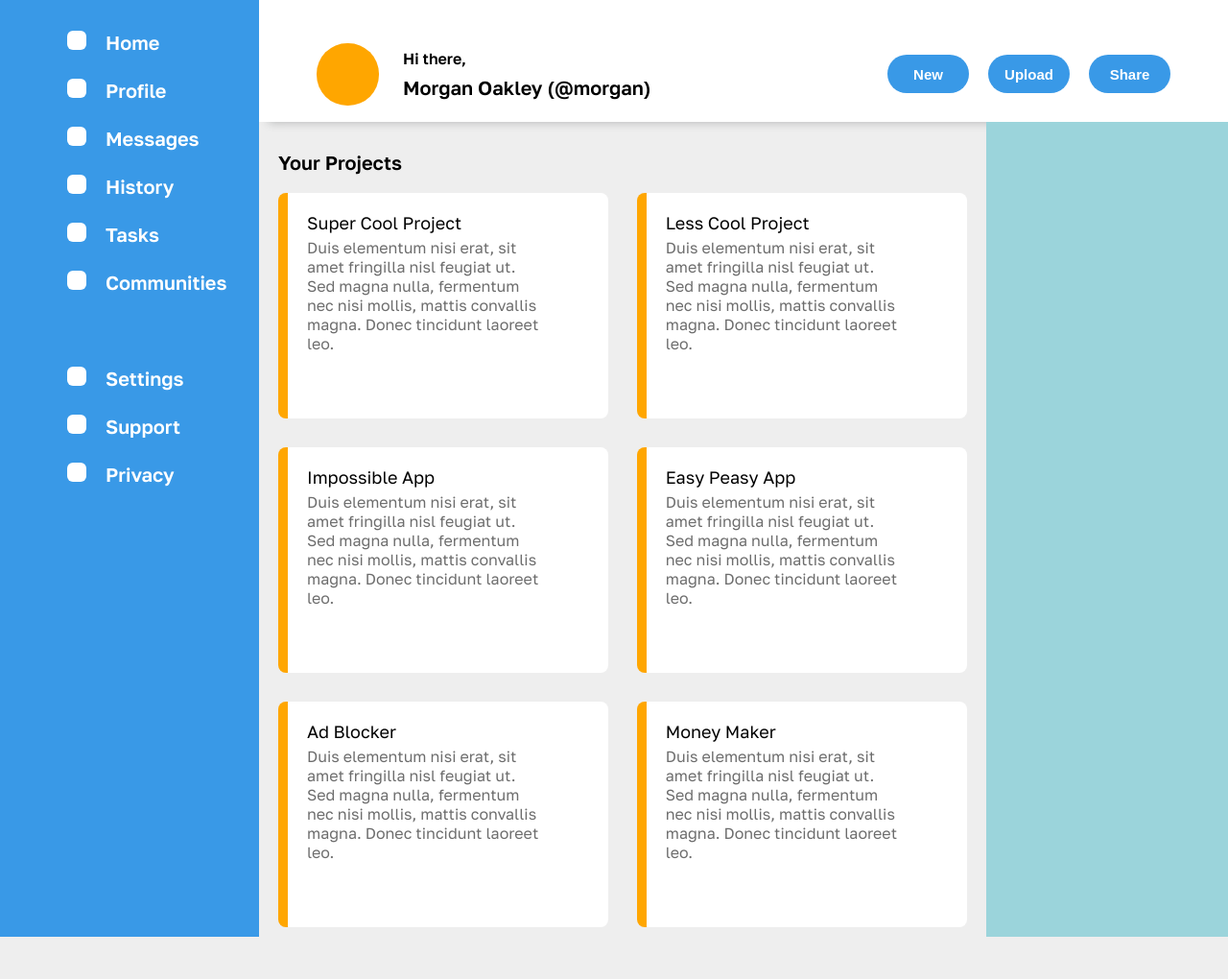
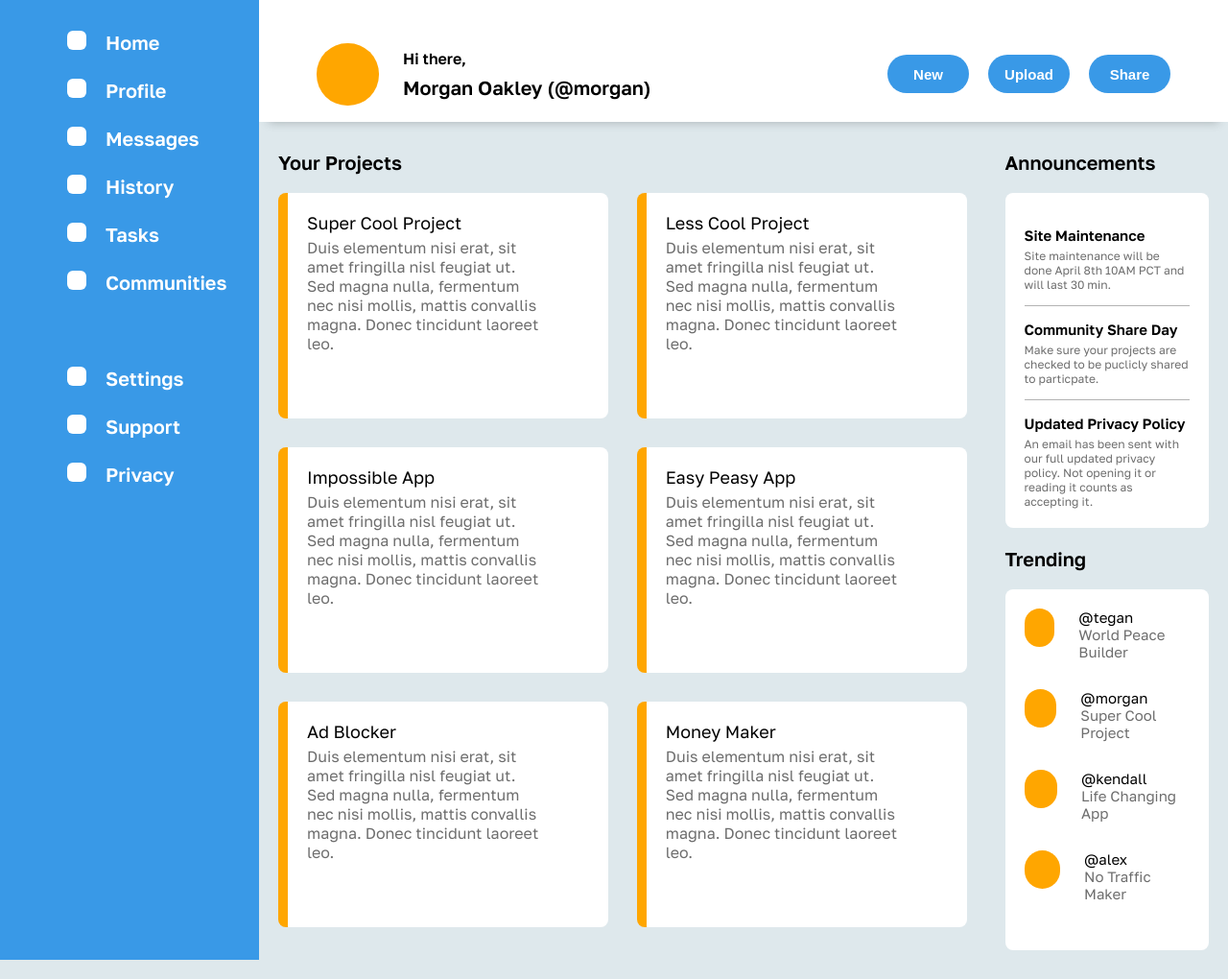
Before and after one commit to lia-na-2210/Project-Admin-Dashboard, a plain HTML site: page index.html in a window 1280 px wide. Shown: the part 73-1093 px from the top of the page at 96% size. Before the commit the page ends 1069 px from the top, so only its background shows below. Drawn offline with Linux system fonts and the light colour scheme.

Commit message:
styling almost done

```diff
--- a/index.html
+++ b/index.html
@@ -115,7 +115,56 @@
                 </div>
             </div>
         </div>
-        <div class="notifications"></div>
+        <div class="notifications">
+            <p id="title-section">Announcements</p>
+            <div class="announcements">
+                <div>
+                    <p>Site Maintenance</p>
+                    <span>Site maintenance will be done April 8th 10AM PCT and will last 30 min.</span>
+                    <h3 id="line"></h1>
+                </div>
+                <div>
+                    <p>Community Share Day</p>
+                    <span>Make sure your projects are checked to be puclicly shared to particpate.</span>
+                    <h3 id="line"></h1>
+                </div>
+                <div>
+                    <p>Updated Privacy Policy</p>
+                    <span>An email has been sent with our full updated privacy policy. Not opening it or reading it counts as accepting it.</span>
+                </div>
+            </div>
+            <p id="title-section">Trending</p>
+            <div class="trending">
+                <div class="users">
+                    <div id="profile-pic"></div>
+                    <div class="user-info">
+                        <p>@tegan</p>
+                        <div id="profile-name">World Peace Builder</div>
+                    </div>
+                </div>
+                <div class="users">
+                    <div id="profile-pic"></div>
+                    <div class="user-info">
+                        <p>@morgan</p>
+                        <div id="profile-name">Super Cool Project</div>
+                    </div>
+                </div>
+                <div class="users">
+                    <div id="profile-pic"></div>
+                    <div class="user-info">
+                        <p>@kendall</p>
+                        <div id="profile-name">Life Changing App</div>
+                    </div>
+                </div>
+                <div class="users">
+                    <div id="profile-pic"></div>
+                    <div class="user-info">
+                        <p>@alex</p>
+                        <div id="profile-name">No Traffic Maker</div>
+                    </div>
+                </div>
+            </div>
+        </div>
     </div>
 </body>
 </html>
--- a/styles.css
+++ b/styles.css
@@ -6,7 +6,7 @@ body {
     margin: 0;
     padding: 0;
     height: 100%;
-    background-color: rgb(238, 238, 238);
+    background-color: rgb(222, 232, 236);
   }
 
 .container {
@@ -233,8 +233,64 @@ input {
 }
 
 .notifications {
-    background-color: rgb(155, 212, 219);
     grid-column: 5 / 6;
     grid-row: 3;
     height: 100%;
+    padding: 10px 20px;
 }
+
+.announcements {
+    border-radius: 8px;
+}
+
+#title-section {
+    text-align: left;
+    font-size: 20px;
+    font-weight: 600;
+    color: black;
+}
+
+.announcements,
+.trending {
+    background-color: white;
+    text-align: left;
+    padding: 20px 20px;
+    color: rgb(109, 109, 109);
+    font-size: 12px;
+    border-radius: 8px;
+}
+
+.announcements > div > p {
+    color: black;
+    margin-bottom: 5px;
+    font-size: 15px;
+    font-weight: 600;
+}
+
+#line {
+    height: 1px;
+    background-color:rgb(179, 179, 179);
+}
+
+.users {
+    display: flex;
+}
+
+.users > #profile-pic {
+    height: 40px;
+    width: 40px;
+    border-radius: 20px;
+}
+
+.user-info {
+    display: flex;
+    flex-direction: column;
+    margin-left: 25px;
+    margin-bottom: 30px;
+    font-size: 15px;
+}
+
+.user-info p {
+    margin: 0;
+    color: black;
+}
```
